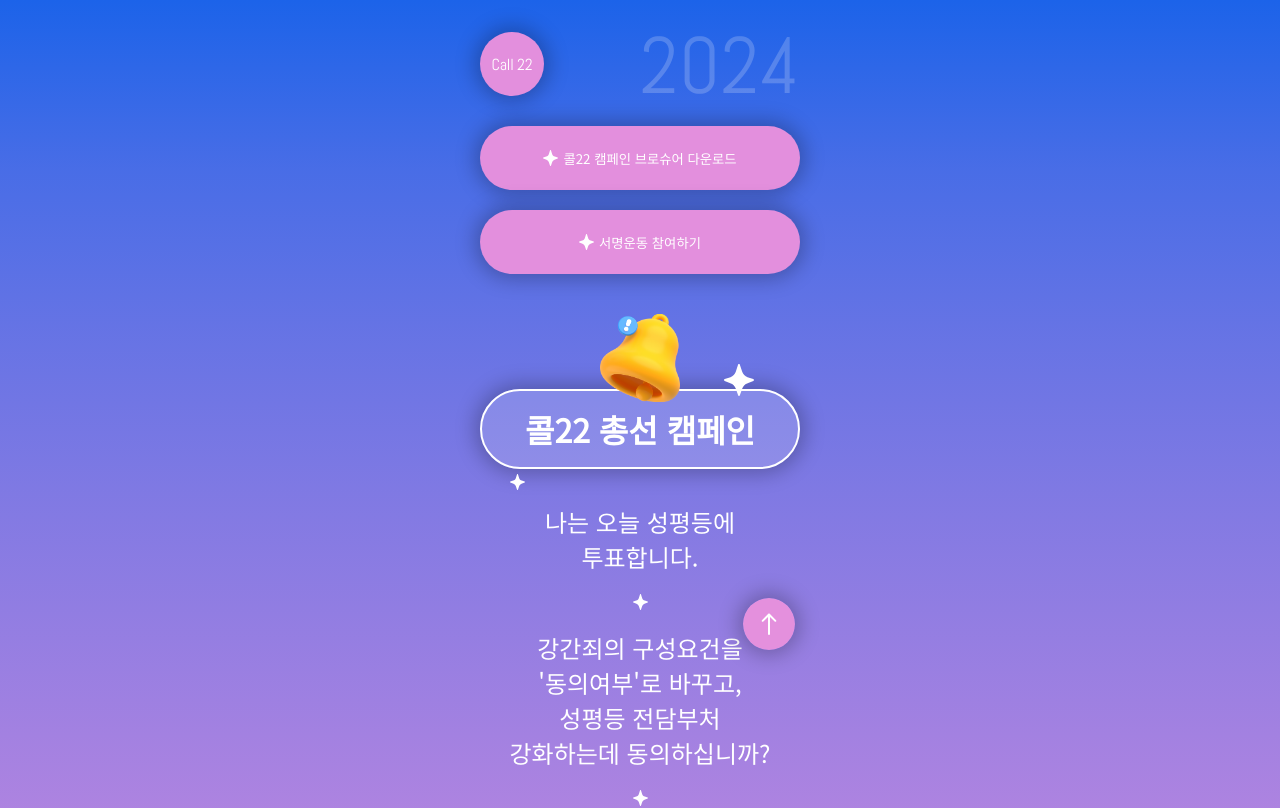
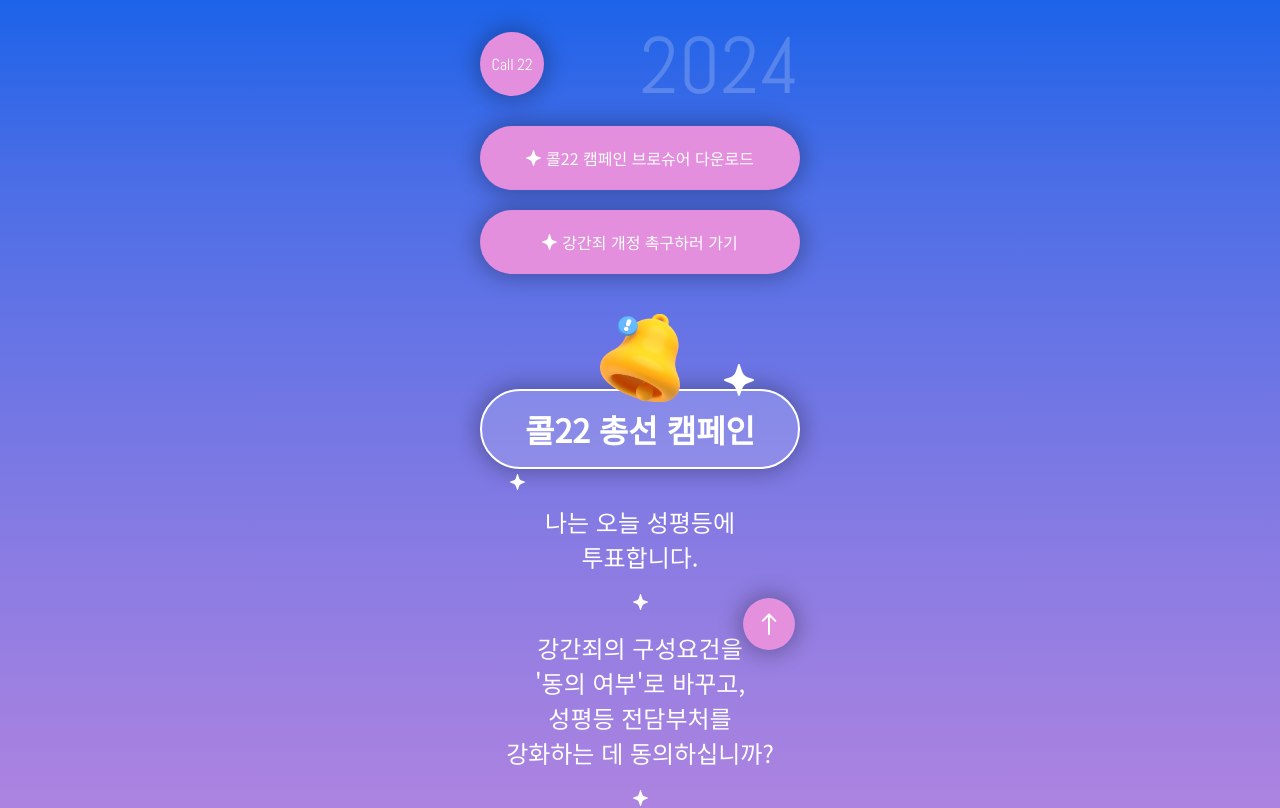
Before and after one commit to NullFull/call22nd, a Next.js app: page / in a window 1280 px wide. Shown: the top 808 px of the page. Built offline with nearby package versions, Linux system fonts and the light colour scheme; no server answers.

Commit message:
fix: 문구 및 글자 크기 수정

```diff
--- a/src/app/main.css
+++ b/src/app/main.css
@@ -136,6 +136,10 @@
   vertical-align: middle;
 }
 
+.medium {
+  font-size: medium;
+}
+
 .textarea {
   font-size: x-large;
   font-weight: 550;
--- a/src/app/page.tsx
+++ b/src/app/page.tsx
@@ -33,7 +33,7 @@ export default function Home() {
         />
         <PurpleButton
           link={"#askSection"}
-          message={"서명운동 참여하기"}
+          message={"강간죄 개정 촉구하러 가기"}
         />
 
         <div className="title">
@@ -97,9 +97,9 @@ export default function Home() {
           <MiniStar />
           <p>
             강간죄의 구성요건을<br />
-            &apos;동의여부&apos;로 바꾸고,<br />
-            성평등 전담부처<br />
-            강화하는데 동의하십니까?
+            &apos;동의 여부&apos;로 바꾸고,<br />
+            성평등 전담부처를<br />
+            강화하는 데 동의하십니까?
           </p>
 
           <MiniStar />
--- a/src/components/PurpleButton.tsx
+++ b/src/components/PurpleButton.tsx
@@ -20,7 +20,7 @@ const PurpleButton = (props: { link: string, message: string }) => {
             }
           }
         />
-        <span className="message">{props.message}</span>
+        <span className="medium message">{props.message}</span>
       </Link>
     </button>
   )
```
